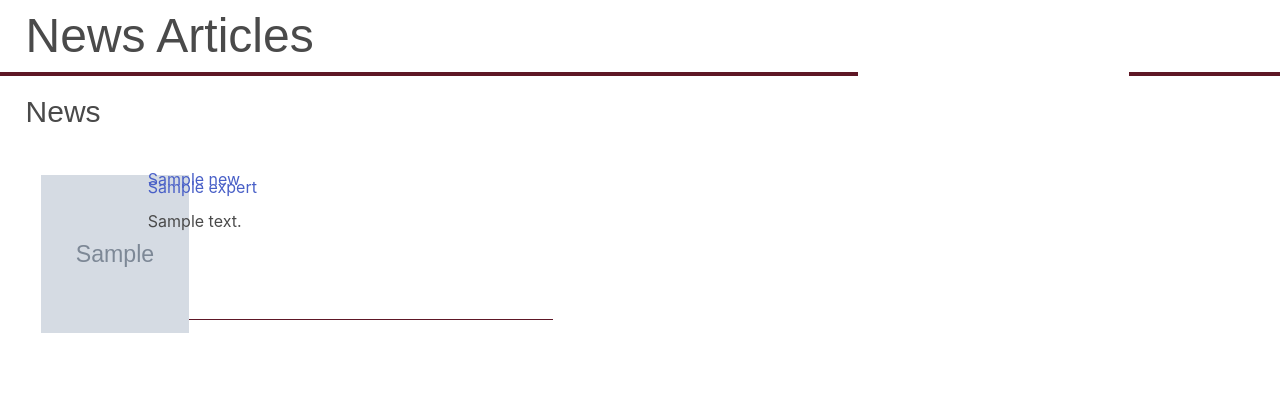
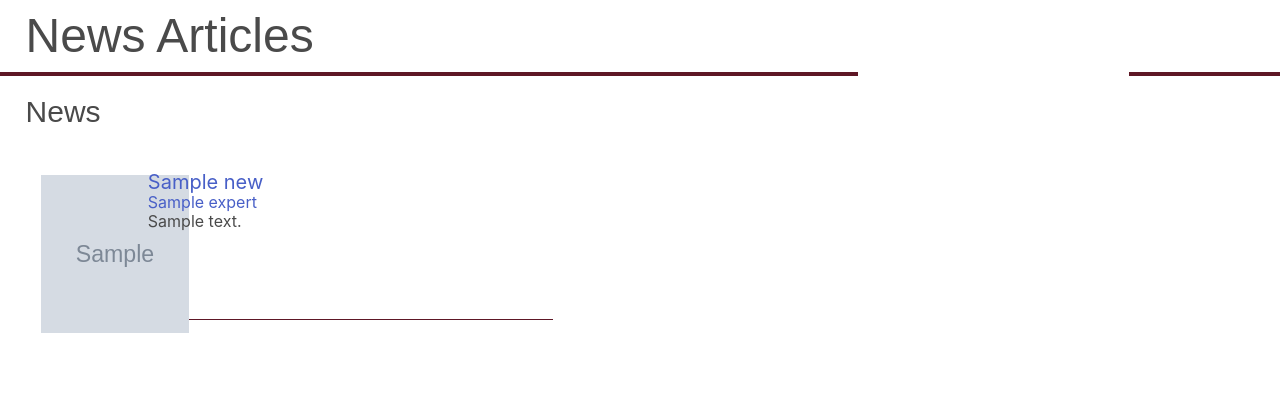
Before and after one commit to ChristopherGreene1027/MSSTATE-DAS-Experts-List, a Django app: page /news in a window 1280 px wide. Shown: the top 399 px of the page. Run offline with Django 4.2, Linux system fonts and the light colour scheme; tables that the repository leaves empty hold one stand-in row (values such as "Sample post"); grey boxes marked "Sample" are stand-in pictures.

Commit message:
style: Adjusting Styling for Grayson's Fix
This should be a final styling for the news.css and the news.html page.

```diff
--- a/Django/experts/static/experts/news.css
+++ b/Django/experts/static/experts/news.css
@@ -38,13 +38,14 @@
 
 #newsTitle {
     position: absolute;
+    font-size: 20px;
     top: 1.06vh; /*10*/
     left: 8.33vw; /*160*/
 }
 
 #newsExpert {
     position: absolute;
-    top: 2.13vh; /*20*/
+    top: 4vh; /*20*/
     left: 8.33vw; /*168*/
 }
 
```
